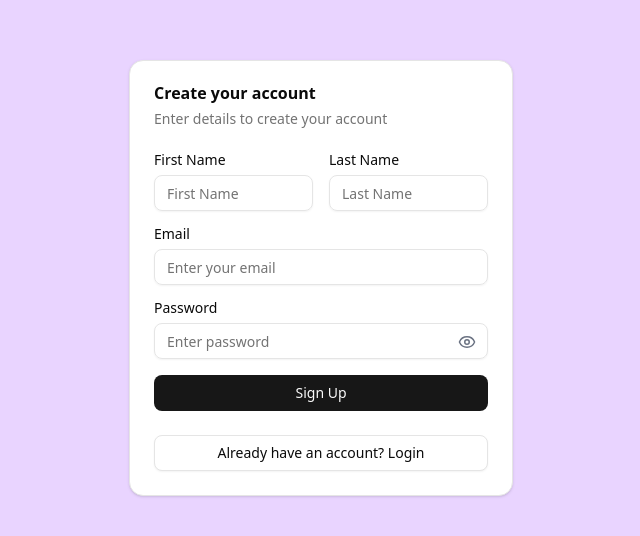
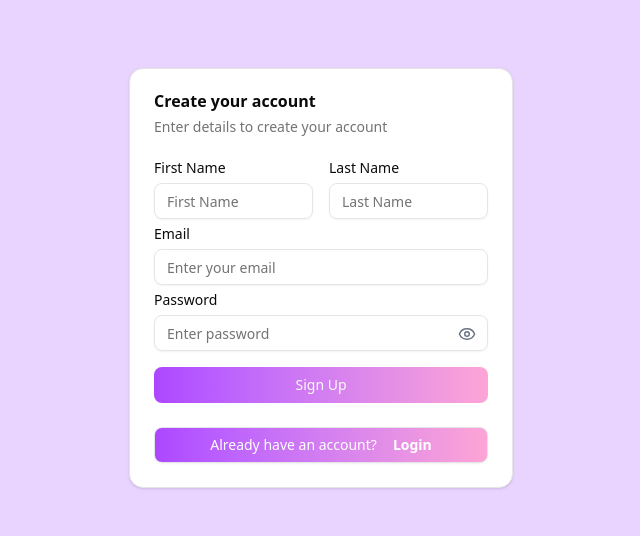
Before and after one commit to RahulChauhan101/E-cart-Frontend, a React (Vite) app: page /signup in a window 1280 px wide. Shown: the part 122-658 px from the top of the page, without its empty margins (319-959 px from the left). Built offline with nearby package versions, Linux system fonts and the light colour scheme.

Commit message:
3/1/2026

```diff
--- a/src/pages/Login.jsx
+++ b/src/pages/Login.jsx
@@ -1,5 +1,6 @@
 import React, { useState } from "react";
 import { Button } from "@/components/ui/button";
+  import { UserPlus } from "lucide-react";
 import {
   Card,
   CardContent,
@@ -109,7 +110,7 @@ const Login = () => {
             </div>
 
             {/* Login Button */}
-            <Button type="submit" className="w-full" disabled={loading}>
+            <Button type="submit" className="bg-gradient-to-r from-purple-500 to-pink-300 w-full" disabled={loading}>
               {loading ? (
                 <>
                   <Loader2 className="mr-2 h-4 w-4 animate-spin" />
@@ -123,22 +124,32 @@ const Login = () => {
         </CardContent>
 
         {/* Signup Link */}
+
+
 <CardFooter>
   <Button variant="outline" className="w-full group" asChild>
     <Link
       to="/signup"
       className="flex justify-center items-center gap-1
-                         text-sm text-600
-                         transition transform duration-200
-                         group-hover:text-purple-800
-                         hover:underline hover:scale-110"
+                 text-sm text-gray-600
+                 transition-colors duration-200
+                 group-hover:text-purple-800"
     >
       Don&apos;t have an account?
-              <span className="font-medium text-purple-400 hover:underline
-              hover:text-purple-600 ">Signup</span>
+
+      <span
+        className="ml-1 inline-flex items-center gap-1
+                   font-medium text-purple-400
+                   transition-transform duration-300 ease-in-out
+                   hover:scale-125 hover:text-purple-600 hover:underline"
+      >
+        <UserPlus size={16} />
+        Signup
+      </span>
     </Link>
   </Button>
 </CardFooter>
+
       </Card>
     </div>
   );
--- a/src/pages/signup.jsx
+++ b/src/pages/signup.jsx
@@ -99,7 +99,7 @@ const Signup = () => {
         </CardHeader>
 
         <CardContent>
-          <form onSubmit={submitHandler} className="space-y-4">
+
             {/* First & Last Name */}
             <div className="grid grid-cols-2 gap-4">
               <div className="grid gap-2">
@@ -126,7 +126,7 @@ const Signup = () => {
             </div>
 
             {/* Email */}
-            <div className="grid gap-2">
+            <div className="grid gap-2 pt-2">
               <Label>Email</Label>
               <Input
                 type="email"
@@ -139,9 +139,9 @@ const Signup = () => {
             </div>
 
             {/* Password */}
-            <div className="grid gap-2">
+            <div className="grid gap-2 pt-2">
               <Label>Password</Label>
-              <div className="relative">
+              <div className="relative ">
                 <Input
                   type={showPassword ? "text" : "password"}
                   name="password"
@@ -161,25 +161,41 @@ const Signup = () => {
             </div>
 
             {/* Signup Button */}
-            <Button type="submit" className="w-full" disabled={loading}>
+            <Button  onClick={submitHandler} type="submit" className="bg-gradient-to-r from-purple-500 to-pink-300 hover:from-pink-500 hover:to-yellow-500  w-full mt-4 " disabled={loading}>
               {loading ? (
                 <>
                   <Loader2 className="mr-2 h-4 w-4 animate-spin" />
                   Creating account...
                 </>
               ) : (
-                "Sign Up"
+                " Sign Up"
               )}
             </Button>
-          </form>
+
         </CardContent>
 
         {/* Login link */}
-        <CardFooter>
-          <Button variant="outline" className="w-full" asChild>
-            <Link to="/login">Already have an account? Login</Link>
-          </Button>
-        </CardFooter>
+<CardFooter>
+  <Button
+    variant="outline"
+    className="text-white bg-gradient-to-r from-purple-500 to-pink-300
+               hover:from-pink-500 hover:to-yellow-500
+               w-full hover:text-white"
+    asChild
+  >
+    <Link to="/login" className="flex justify-center items-center">
+      Already have an account?
+      <span
+        className="ml-2 inline-block
+                   transition-transform duration-300
+                   hover:scale-125 hover:underline font-semibold"
+      >
+        Login
+      </span>
+    </Link>
+  </Button>
+</CardFooter>
+
       </Card>
     </div>
   );
```
Lines whose indentation alone changed are shown as unchanged.
